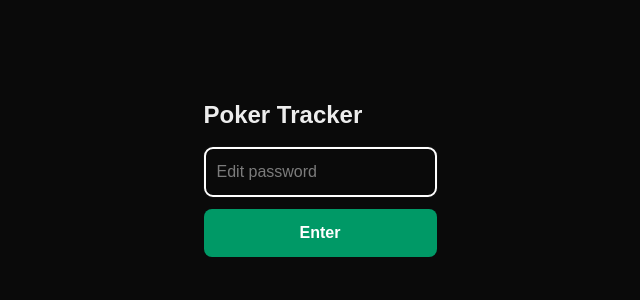
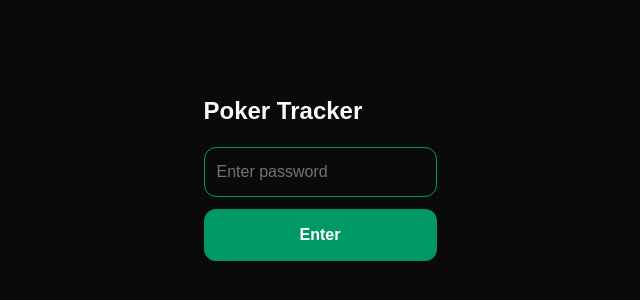
Before and after one commit to logontokartik/pokertracker, a Next.js app: page /login in a window 1280 px wide. Shown: the part 222-522 px from the top of the page, without its empty margins (320-960 px from the left). Built offline with nearby package versions, Linux system fonts and the light colour scheme.

Commit message:
fix: login placeholder reads 'Enter password'; polish spacing/colors

```diff
--- a/src/app/login/page.tsx
+++ b/src/app/login/page.tsx
@@ -6,21 +6,21 @@ import { login } from '@/app/actions/auth'
 export default function LoginPage() {
   const [state, formAction, pending] = useActionState(login, undefined)
   return (
-    <main className="mx-auto flex min-h-dvh max-w-md flex-col justify-center gap-4 p-6">
-      <h1 className="text-2xl font-bold">Poker Tracker</h1>
+    <main className="mx-auto flex min-h-dvh max-w-md flex-col justify-center gap-5 p-5">
+      <h1 className="text-2xl font-bold text-neutral-50">Poker Tracker</h1>
       <form action={formAction} className="flex flex-col gap-3">
         <input
           type="password"
           name="password"
-          placeholder="Edit password"
+          placeholder="Enter password"
           autoFocus
-          className="rounded-lg border border-neutral-600 bg-transparent p-3"
+          className="w-full rounded-xl border border-neutral-700 bg-neutral-950 p-3 text-base text-neutral-100 placeholder:text-neutral-500 focus:border-emerald-600 focus:outline-none"
         />
-        {state?.error && <p className="text-red-500">{state.error}</p>}
+        {state?.error && <p className="text-sm text-red-400">{state.error}</p>}
         <button
           type="submit"
           disabled={pending}
-          className="rounded-lg bg-emerald-600 p-3 font-semibold text-white disabled:opacity-50"
+          className="w-full rounded-xl bg-emerald-600 p-3.5 text-base font-semibold text-white active:bg-emerald-700 disabled:opacity-50"
         >
           {pending ? 'Checking…' : 'Enter'}
         </button>
```
